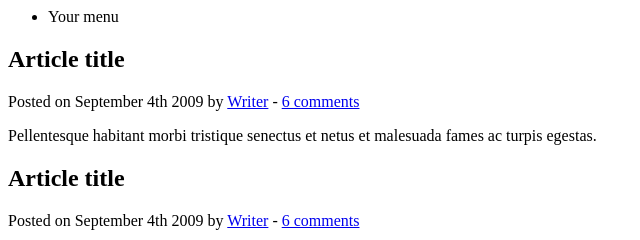
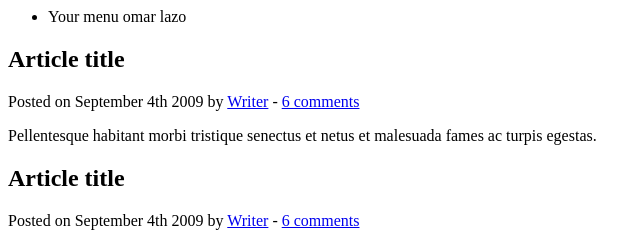
Before and after one commit to ant-lazo/repositorio2, a plain HTML site: page index.html in a window 1280 px wide. Shown: the top 240 px of the page, 0-640 px from the left. Drawn offline with Linux system fonts and the light colour scheme.

Commit message:
se modifico dos etiquetas

```diff
--- a/index.html
+++ b/index.html
@@ -2,7 +2,7 @@
 
 <head>
 	<meta http-equiv="Content-Type" content="text/html; charset=UTF-8" />
-	<title>Your Website</title>
+	<title>Your Website omar lazo</title>
 </head>
 
 <body>
@@ -10,7 +10,7 @@
 	<header>
 		<nav>
 			<ul>
-				<li>Your menu</li>
+				<li>Your menu omar lazo</li>
 			</ul>
 		</nav>
 	</header>
```
